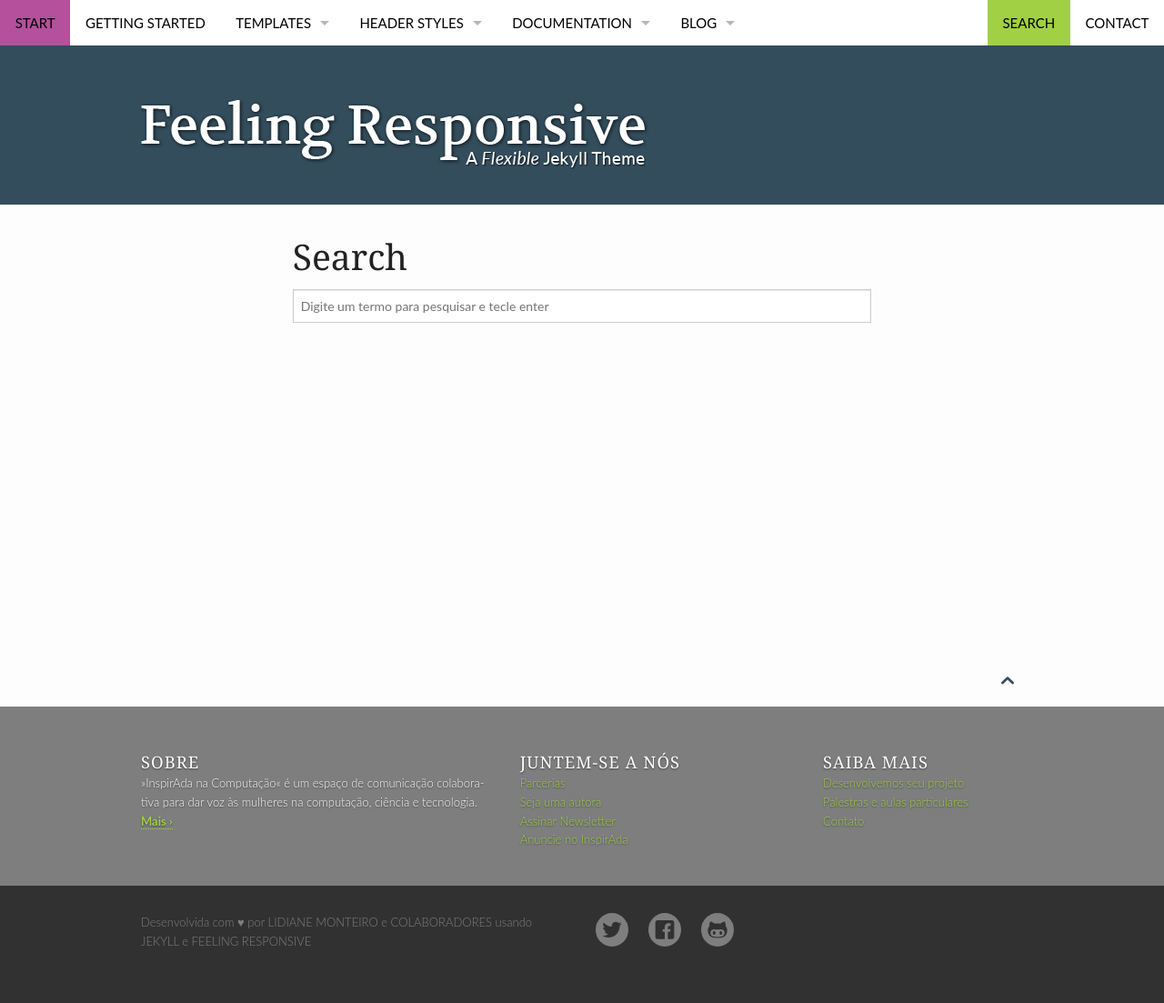
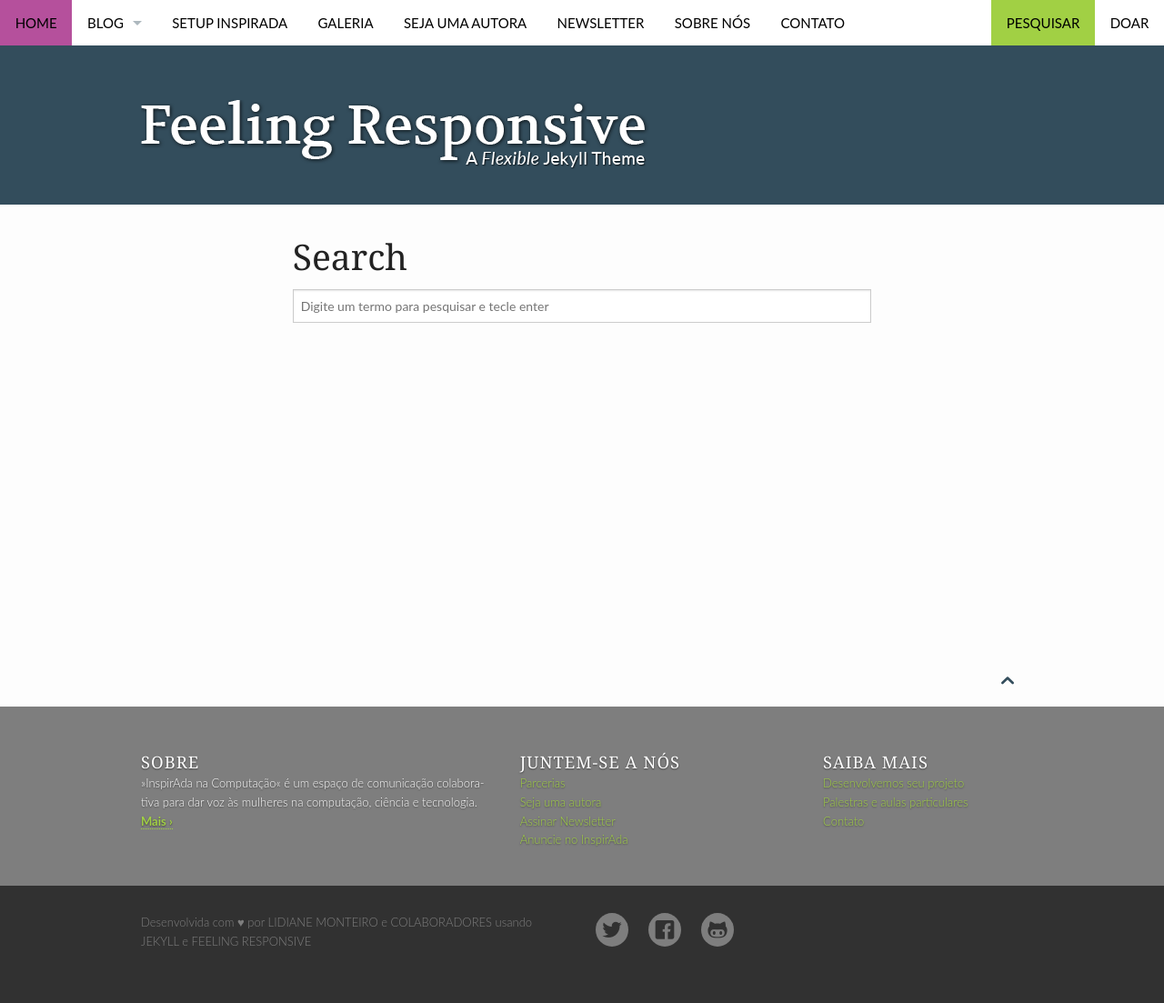
Before and after one commit to inspiradanacomputacao/inspiradanacomputacao.github.io, a Jekyll site: the page built from pages/search.md, in a window 1280 px wide. Shown: the whole page at 91% size. Built offline with Jekyll 4.4.1, drawn with Linux system fonts in a browser that asks for light colours.

Commit message:
#4 Atualizando conteúdo e estrutura do menu

```diff
--- a/_data/navigation.yml
+++ b/_data/navigation.yml
@@ -1,65 +1,6 @@
-- title: Start
+- title: Home
   url: "/"
   side: left
-
-- title: Getting Started
-  url: "/getting-started/"
-  side: left
-
-- title: "Templates"
-  url: "/design/"
-  side: left
-  dropdown:
-  - title: "Grid & Colors"
-    url: "/design/grid/"
-  - title: "Typography"
-    url: "/design/typography/"
-  - title: "Page/Post"
-    url: "/design/page/"
-  - title: "Post-Left-Sidebar"
-    url: "/design/post-left-sidebar/"
-  - title: "Post-Right-Sidebar"
-    url: "/design/post-right-sidebar/"
-  - title: "Page Full-Width"
-    url: "/design/page-fullwidth/"
-  - title: "Blog-Page"
-    url: "/blog/"
-  - title: "Video"
-    url: "/design/video/"
-  - title: "Gallery"
-    url: "/design/gallery/"
-  - title: "Portfolio"
-    url: "/design/portfolio/"
-
-- title: "Header Styles"
-  url: "/headers/"
-  side: left
-  dropdown:
-  - title: "Header with Full-Width-Image"
-    url: "/design/header-full-width-image/"
-  - title: "Header with Image and Pattern"
-    url: "/design/header-image-pattern/"
-  - title: "Header with image and color"
-    url: "/design/header-image-color/"
-  - title: "Header Only With Logo"
-    url: "/design/header-logo-only/"
-  - title: "Header With Text"
-    url: "/design/header-with-text/"
-  - title: "No Header"
-    url: "/design/no-header/"
-  - title: "No Header but Image"
-    url: "/design/no-header-but-image/"
-
-- title: Documentation
-  url: "/documentation/"
-  side: left
-  dropdown:
-  - title: Documentation
-    url: "/documentation/"
-  - title: "Changelog"
-    url: "/changelog/"
-  - title: "Roadmap"
-    url: "/roadmap/"
 
 - title: Blog
   url: "/blog/"
@@ -67,13 +8,36 @@
   dropdown:
   - title: Blog
     url: "/blog/"
-  - title: "Blog Archive"
+  - title: "Arquivos do Blog"
     url: "/blog/archive/"
 
-- title: "Search"
+- title: "Setup InspirAda"
+  url: "http://inspiradanacomputacao.github.io/setup"
+  side: left
+
+- title: "Galeria"
+  url: "/design/gallery/"
+  side: left
+
+- title: "Seja uma autora"
+  url: "/info/"
+  side: left
+
+- title: "Newsletter"
+  url: "http://inspiradanacomputacao.github.io"
+  side: left
+
+- title: "Sobre nós"
+  url: "/info/"
+  side: left
+
+- title: "Contato"
+  url: "/contact/"
+  side: left
+
+- title: "Pesquisar"
   url: "/search/"
   side: right
-
-- title: "Contact"
-  url: "/contact/"
+- title: "Doar"
+  url: "/info/"
   side: right
```
